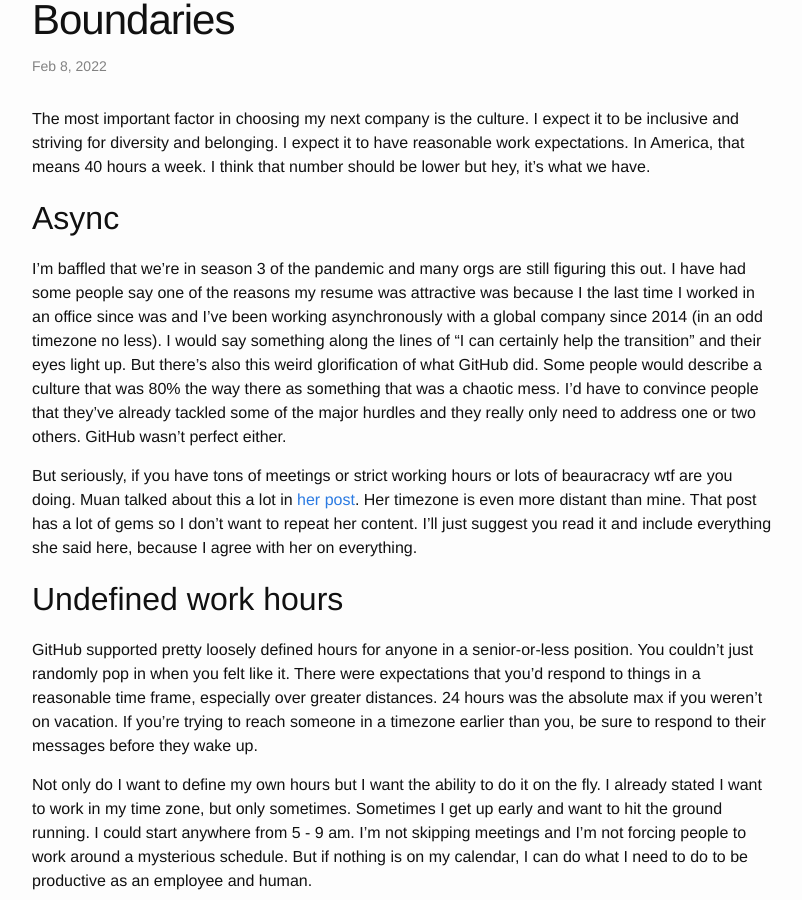
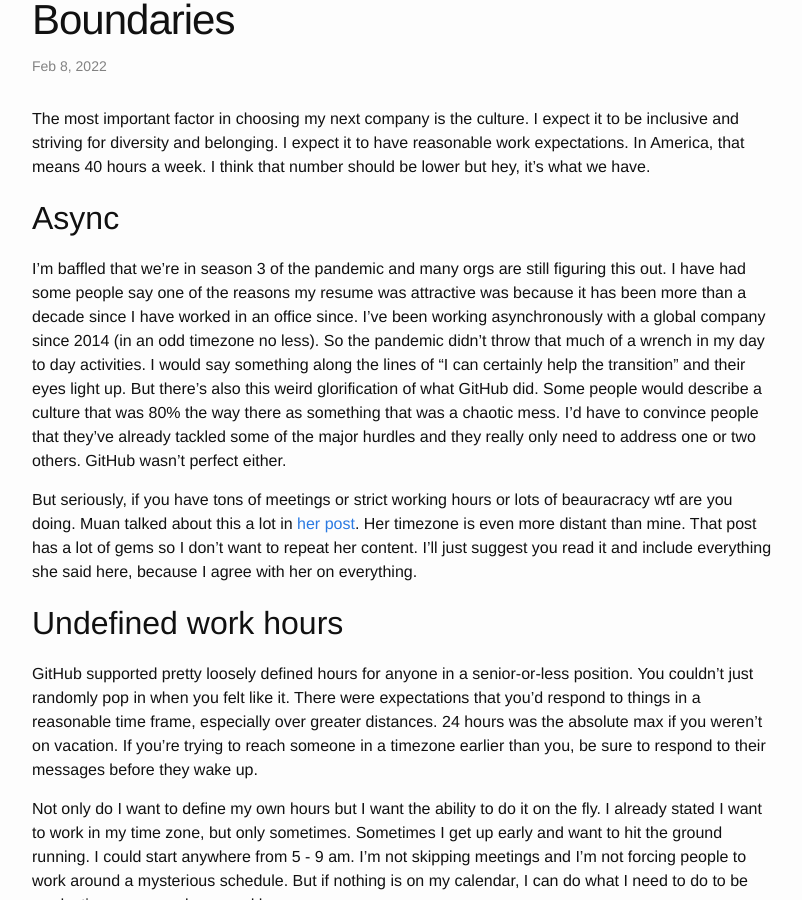
Before and after one commit to oreoshake/oreoshake.github.io, a Jekyll site: the page built from _posts/2022-02-08-boundaries.md, in a window 1280 px wide and 900 px high, scrolled down 363 px. Shown: the whole window, without its empty margins (238-1040 px from the left). Built offline with Jekyll 4.4.1, drawn with Linux system fonts in a browser that asks for light colours.

Commit message:
oof three sentences crammed into one with odd word ordering

```diff
--- a/_posts/2022-02-08-boundaries.md
+++ b/_posts/2022-02-08-boundaries.md
@@ -9,7 +9,7 @@ The most important factor in choosing my next company is the culture. I expect i
 
 ## Async
 
-I'm baffled that we're in season 3 of the pandemic and many orgs are still figuring this out. I have had some people say one of the reasons my resume was attractive was because I the last time I worked in an office since was and I've been working asynchronously with a global company since 2014 (in an odd timezone no less). I would say something along the lines of "I can certainly help the transition" and their eyes light up. But there's also this weird glorification of what GitHub did. Some people would describe a culture that was 80% the way there as something that was a chaotic mess. I'd have to convince people that they've already tackled some of the major hurdles and they really only need to address one or two others. GitHub wasn't perfect either.
+I'm baffled that we're in season 3 of the pandemic and many orgs are still figuring this out. I have had some people say one of the reasons my resume was attractive was because it has been more than a decade since I have worked in an office since. I've been working asynchronously with a global company since 2014 (in an odd timezone no less). So the pandemic didn't throw that much of a wrench in my day to day activities. I would say something along the lines of "I can certainly help the transition" and their eyes light up. But there's also this weird glorification of what GitHub did. Some people would describe a culture that was 80% the way there as something that was a chaotic mess. I'd have to convince people that they've already tackled some of the major hurdles and they really only need to address one or two others. GitHub wasn't perfect either.
 
 But seriously, if you have tons of meetings or strict working hours or lots of beauracracy wtf are you doing. Muan talked about this a lot in [her post](https://muan.co/2021/12/15/notes-on-looking-for-a-job/). Her timezone is even more distant than mine. That post has a lot of gems so I don't want to repeat her content. I'll just suggest you read it and include everything she said here, because I agree with her on everything.
 
```
